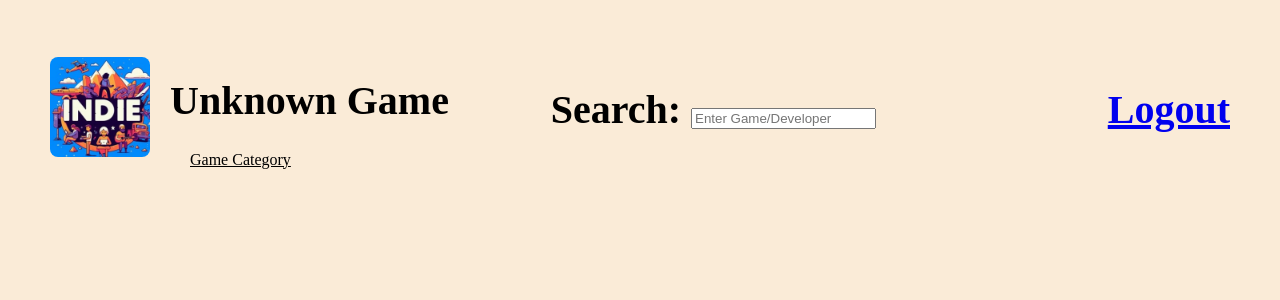
After one commit to 2771954H/indie_website_project_12C, a Django app: template wad_indie_website_12c/templates/indie/game_base.html in a window 1280 px wide. The commit adds this page. Shown: the top 300 px of the page. Run offline with Django 3.2, Linux system fonts and the light colour scheme; the template is opened without the code that fills it, so the values that code supplies are empty.

Commit message:
Game page html, no imp functionality, review html lacking

```diff
--- /dev/null
+++ b/wad_indie_website_12c/static/css_sheets/game_page.css
@@ -0,0 +1,53 @@
+h1{
+    font-size: 40px;
+}
+
+p{
+    font-size: small;
+}
+
+body {
+    margin: 50px;
+    background-color:antiquewhite;
+}
+
+.resultContainer {
+    display: flex;
+}
+
+.wrapper {
+    display: flex;
+    align-self: center;
+}
+
+.gameTitle{
+    margin-left: 20px;
+}
+
+.gameCat{
+    margin-left: 20px;
+}
+
+.gameImage{
+    margin-top: 40px;
+    border-radius: 8px;
+    width: 700px;
+    height: 500px;
+}
+
+.gameDescription{
+    border-style: groove;
+    font-family: sans-serif;
+    word-wrap: break-word;
+    width: 700px;
+    height: 340px;
+}
+
+.devPfp{
+    width: 200px;
+    clip-path: circle();
+}
+
+.checked {
+    color: orange;
+  }
--- /dev/null
+++ b/wad_indie_website_12c/templates/indie/game_base.html
@@ -0,0 +1,62 @@
+<!DOCTYPE html>
+{% load staticfiles %}
+
+
+<html>
+    <head>
+        <link rel="stylesheet" type="text/css" href="{% static 'css_sheets/game_page.css' %}">
+        <link rel="stylesheet" href="https://cdnjs.cloudflare.com/ajax/libs/font-awesome/4.7.0/css/font-awesome.min.css">
+    </head>
+        <title>
+            {% block title_block %}
+                Dev Base
+            {% endblock %}
+
+        </title>
+
+    <body>
+        <div>
+            {% block top_bar_block %}
+            <div style="display: flex; justify-content: space-between; align-items: center;">
+                <a href="http://127.0.0.1:8000/">
+                    <img src="{% static 'images/logo.jpg' %}" alt="Indie Logo" style="height:100px; border-radius: 8px;"/>
+                </a>
+
+                <div class="resultContainer">
+                    <div class="wrapper">
+                        <span class="gameTitle">
+                        <!--actual game title-->
+                            {% if game %}
+                            <h1>{{ game.name }}<br/></h1>
+                            {% else %}
+                            <h1>Unknown Game<br/></h1>
+                            {% endif %}
+                            <span class="gameCat">
+                        <!-- **needs replacement** replace for actual game category-->
+                                <u>Game Category</u>
+                            </span>
+                        </span>
+                    </div>
+                    <div class="gameTitle"></div>
+                </div>
+                <h1 style="flex-grow: 1; text-align: right; margin-left: 60px;">
+                    <form>
+                        <label for="sitem">Search:</label>
+                        <input type="text" id="sitem" name="sitem" placeholder="Enter Game/Developer">
+                    </form>
+                </h1>
+                <h1 style="width: 30%; text-align: right; margin: 0;"><a href="{% url 'indie:logout' %}">Logout</a></h1>
+            </div>
+            {% endblock %}
+        </div>
+
+        <div>
+            {% block body_block %}
+            {% endblock %}
+        </div>
+
+        <div>
+            {% block bottom_bar_block %}
+            {% endblock %}
+        </div>
+</html>
--- a/wad_indie_website_12c/templates/indie/index.html
+++ b/wad_indie_website_12c/templates/indie/index.html
@@ -13,7 +13,9 @@
     <body>
         {% block body_block %}
         <div style="display: flex; justify-content: space-between; align-items: center;">
-            <img src="{% static 'images/logo.jpg' %}" alt="Indie Logo" style="height:100px"/>
+            <a href="http://127.0.0.1:8000/">
+                <img src="{% static 'images/logo.jpg' %}" alt="Indie Logo" style="border-radius: 8px; height:100px"/>
+            </a>
             <h1 style="flex-grow: 1; text-align: center; margin-left: 20px;">Browse</h1>
             <h1>
                 <form>
```
Also changed, not shown: wad_indie_website_12c/templates/indie/dev_base.html (deleted, +0 -43 lines), wad_indie_website_12c/templates/indie/dev_home.html (+51 -8 lines), wad_indie_website_12c/templates/indie/game_page.html (+51 -10 lines).
